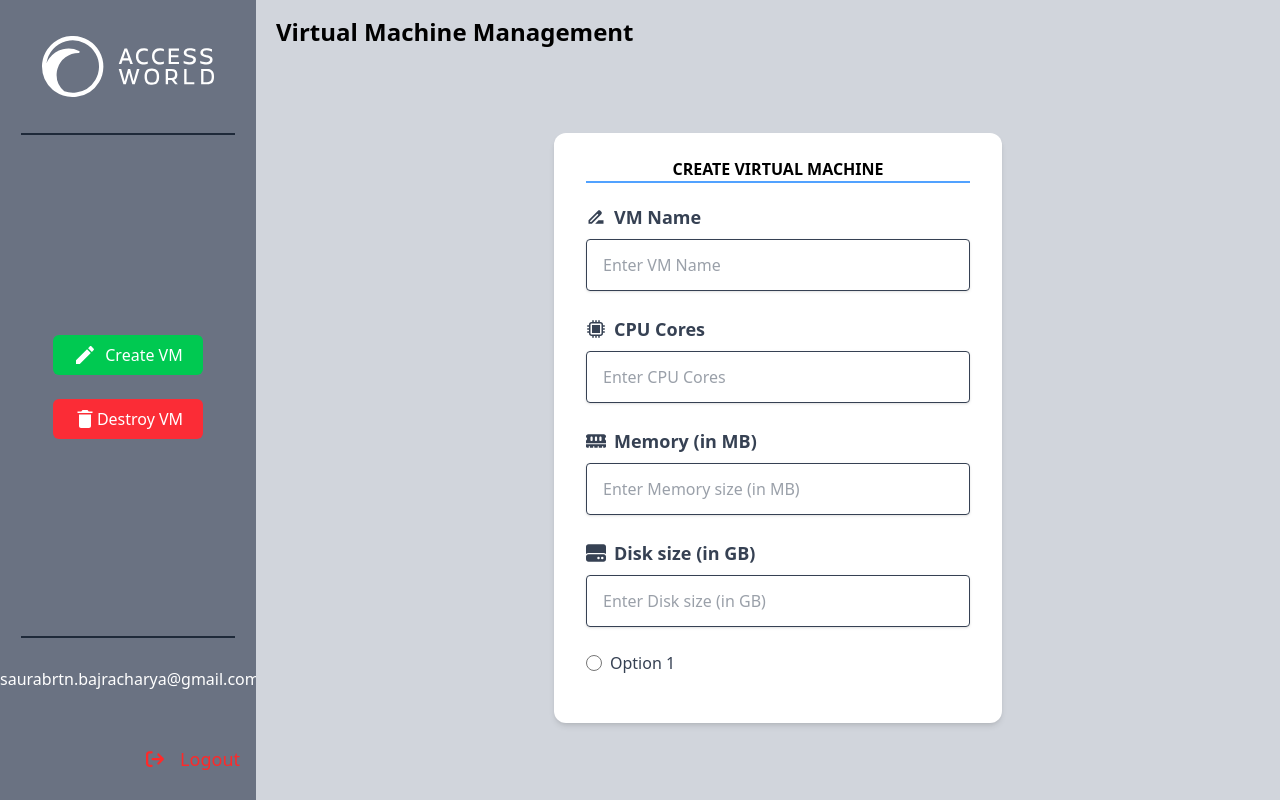
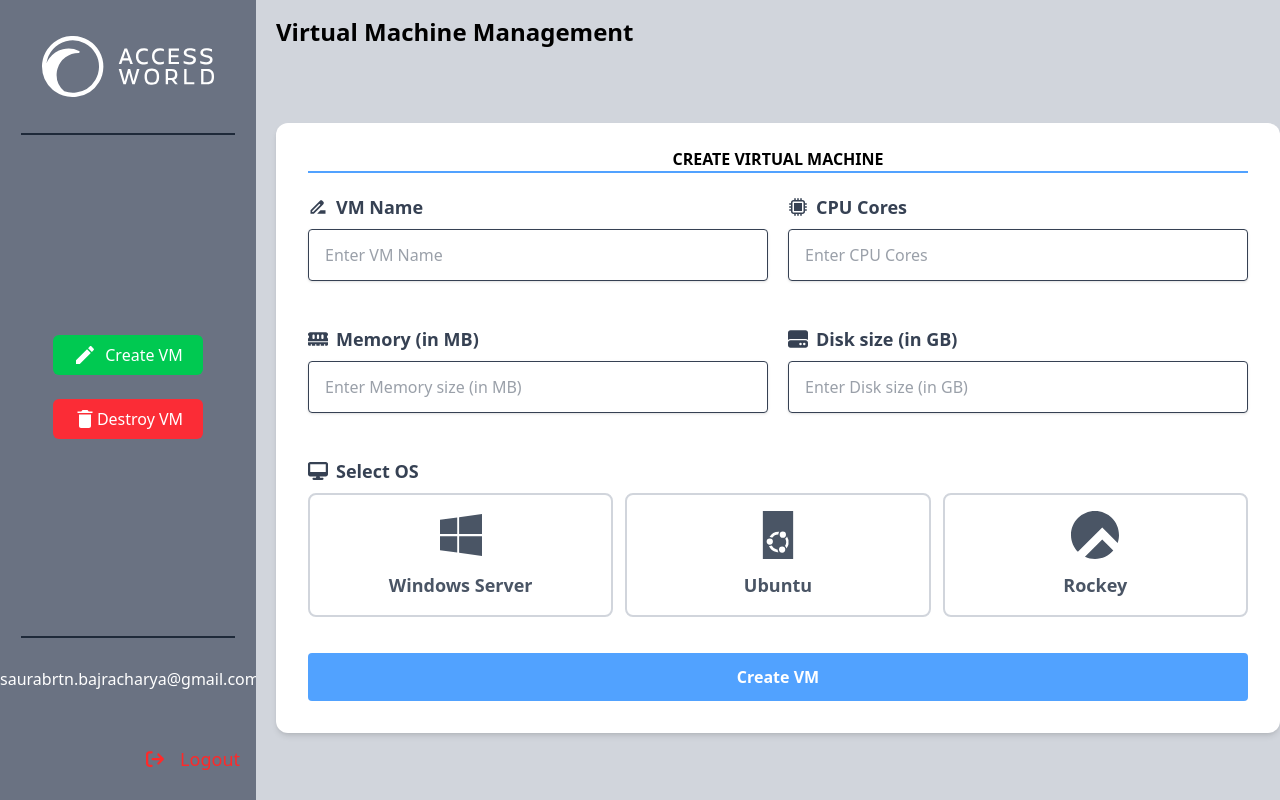
Before and after one commit to ClassicGlassy/AWT-VM-Management, a React (Vite) app: page /dashboard/create-vm in a window 1280 px wide. Built offline with nearby package versions, Linux system fonts and the light colour scheme.

Commit message:
Finish Dashboard

```diff
--- /dev/null
+++ b/src/components/ImageRadioButton.jsx
@@ -0,0 +1,42 @@
+/* eslint-disable react/prop-types */
+// import { useState } from "react";
+
+function ImageRadioButton({
+  label,
+  groupName,
+  value,
+  option,
+  setOption,
+  icon,
+}) {
+  // const [selected, setSelected] = useState(false);
+
+  function handleClick() {
+    setOption(value);
+    // setSelected((prev) => !prev);
+  }
+
+  // function
+
+  return (
+    <div
+      onClick={handleClick}
+      className={`cursor-pointer p-4 border-2 text-gray-600 rounded-lg transition ${
+        option === value
+          ? "bg-blue-500 text-white border-blue-500"
+          : "border-gray-300"
+      }`}
+    >
+      <div className="text-5xl flex justify-center mb-3">{icon}</div>
+      <p className="text-center font-bold text-lg">{label}</p>
+      <input
+        type="radio"
+        name={groupName}
+        value={value}
+        className="hidden"
+        readOnly
+      />
+    </div>
+  );
+}
+export default ImageRadioButton;
--- a/src/components/LabeledInput.jsx
+++ b/src/components/LabeledInput.jsx
@@ -23,6 +23,7 @@ function LabeledInput({
           value={inputValue}
           autoComplete="true"
           required={true}
+          min={1}
         />
       </div>
     </div>
--- a/src/pages/Register.jsx
+++ b/src/pages/Register.jsx
@@ -46,13 +46,14 @@ function Register() {
       }
 
       const data = await response.json();
-      console.log(data);
+      // console.log(data);
+
+      alert(data.message);
 
       // Redirect to Login
 
       navigate("/");
     } catch (error) {
-      // setError(error.message);
       alert(error.message);
     } finally {
       setLoading(false);
--- a/src/pages/dashboard/DashboardCreateVM.jsx
+++ b/src/pages/dashboard/DashboardCreateVM.jsx
@@ -2,11 +2,16 @@ import { useState } from "react";
 
 // Components
 import LabeledInput from "../../components/LabeledInput";
+import ImageRadioButton from "../../components/ImageRadioButton";
+import PrimaryButton from "../../components/PrimaryButton";
 
 // Icons
 import { MdDriveFileRenameOutline } from "react-icons/md";
 import { HiMiniCpuChip } from "react-icons/hi2";
-import { FaMemory, FaHardDrive } from "react-icons/fa6";
+import { FaMemory, FaHardDrive, FaDesktop } from "react-icons/fa6";
+
+import { SiCanonical, SiRockylinux } from "react-icons/si";
+import { FaWindows } from "react-icons/fa6";
 
 function DashboardCreateVM() {
   // Essential
@@ -19,13 +24,38 @@ function DashboardCreateVM() {
   const [disk, setDisk] = useState("");
   const [os, setOs] = useState("");
 
+  // OS Options
+  const os_options = [
+    {
+      name: "Windows Server",
+      value: "windows",
+      icon: <FaWindows />,
+    },
+    {
+      name: "Ubuntu",
+      value: "ubuntu-focal-20.04-cloudimg",
+      icon: <SiCanonical />,
+    },
+    {
+      name: "Rockey",
+      value: "rockey",
+      icon: <SiRockylinux />,
+    },
+  ];
+
   // Method
   async function createVM(e) {
     e.preventDefault();
 
+    // Basic Validation
+    if (!vmName && !cpu && !memory && !disk && !os) return;
+
+    setLoading(true);
+
     const BASE_URL = import.meta.env.VITE_BASE_ENDPOINT;
     const access_token = localStorage.getItem("access_token");
 
+    try {
       const response = await fetch(`${BASE_URL}/create-vm`, {
         method: "POST",
         headers: {
@@ -38,25 +68,34 @@ function DashboardCreateVM() {
           datastore: "TEST-LUN0",
           resource_pool: "Resources",
           name: `${vmName}`,
-        template: "ubuntu-focal-20.04-cloudimg",
+          template: `${os}`,
           network: "Lab Network",
           cpus: `${cpu}`,
-        memory: 1096,
-        disk_size: 30,
+          memory: `${memory}`,
+          disk_size: `${disk}`,
         }),
       });
 
       const data = await response.json();
-
-    console.log(data);
+      alert(data.message);
+    } catch (error) {
+      alert(error.message);
+    } finally {
+      setLoading(false);
+      setVmName("");
+      setCpu("");
+      setMemory("");
+      setDisk("");
+    }
   }
 
   return (
-    <div className="bg-white shadow-md rounded-xl px-8 pt-6 pb-8 w-full max-w-md">
+    <div className="bg-white shadow-md rounded-xl px-8 pt-6 pb-8 w-full max-w-full">
       <h2 className="text-center font-bold uppercase border-b-2 border-b-blue-400 mb-5">
         Create Virtual machine
       </h2>
 
+      <form onSubmit={createVM} className="grid grid-cols-2 gap-5">
         {/* VM Name */}
         <LabeledInput
           label={"VM Name"}
@@ -73,7 +112,7 @@ function DashboardCreateVM() {
           placeholder={"Enter CPU Cores"}
           inputValue={cpu}
           setInputValue={setCpu}
-        type={"text"}
+          type={"number"}
           icon={<HiMiniCpuChip />}
         />
 
@@ -83,7 +122,7 @@ function DashboardCreateVM() {
           placeholder={"Enter Memory size (in MB)"}
           inputValue={memory}
           setInputValue={setMemory}
-        type={"text"}
+          type={"number"}
           icon={<FaMemory />}
         />
 
@@ -93,24 +132,36 @@ function DashboardCreateVM() {
           placeholder={"Enter Disk size (in GB)"}
           inputValue={disk}
           setInputValue={setDisk}
-        type={"text"}
+          type={"number"}
           icon={<FaHardDrive />}
         />
+        {/* OS Selection */}
+        <div className="col-start-1 col-end-3">
+          <label className="text-gray-700 text-lg font-bold mb-2 flex items-center">
+            <span className=" mr-2 align-middle text-xl">
+              <FaDesktop />
+            </span>
+            Select OS
+          </label>
+          <div className="grid grid-cols-3 gap-3 mb-4 col-start-1 col-end-3">
+            {os_options.map((os_option, key) => (
+              <ImageRadioButton
+                label={os_option.name}
+                groupName={"os_options"}
+                value={os_option.value}
+                icon={os_option.icon}
+                option={os}
+                setOption={setOs}
+                key={key}
+              />
+            ))}
+          </div>
+        </div>
 
-      {/* OS Selection */}
-      <div className="flex items-center mb-4">
-        <input
-          type="radio"
-          id="option1"
-          name="group"
-          value="1"
-          className="h-4 w-4 text-blue-600 border-gray-300 focus:ring-blue-500"
-        />
-        <label htmlFor="option1" className="ml-2 text-gray-700">
-          Option 1
-        </label>
+        <div className="col-start-1 col-end-3">
+          <PrimaryButton buttonText={"Create VM"} loading={loading} />
         </div>
-      <div className=""></div>
+      </form>
     </div>
   );
 }
--- a/src/pages/dashboard/DashboardDestroyVM.jsx
+++ b/src/pages/dashboard/DashboardDestroyVM.jsx
@@ -36,7 +36,8 @@ function DashboardDestroyVM() {
 
       const data = await response.json();
 
-      console.log(data);
+      // console.log(data);
+      alert(data.message);
     } catch (error) {
       // setError(error.message);
       alert(error.message);
```
Lines whose indentation alone changed are shown as unchanged.
